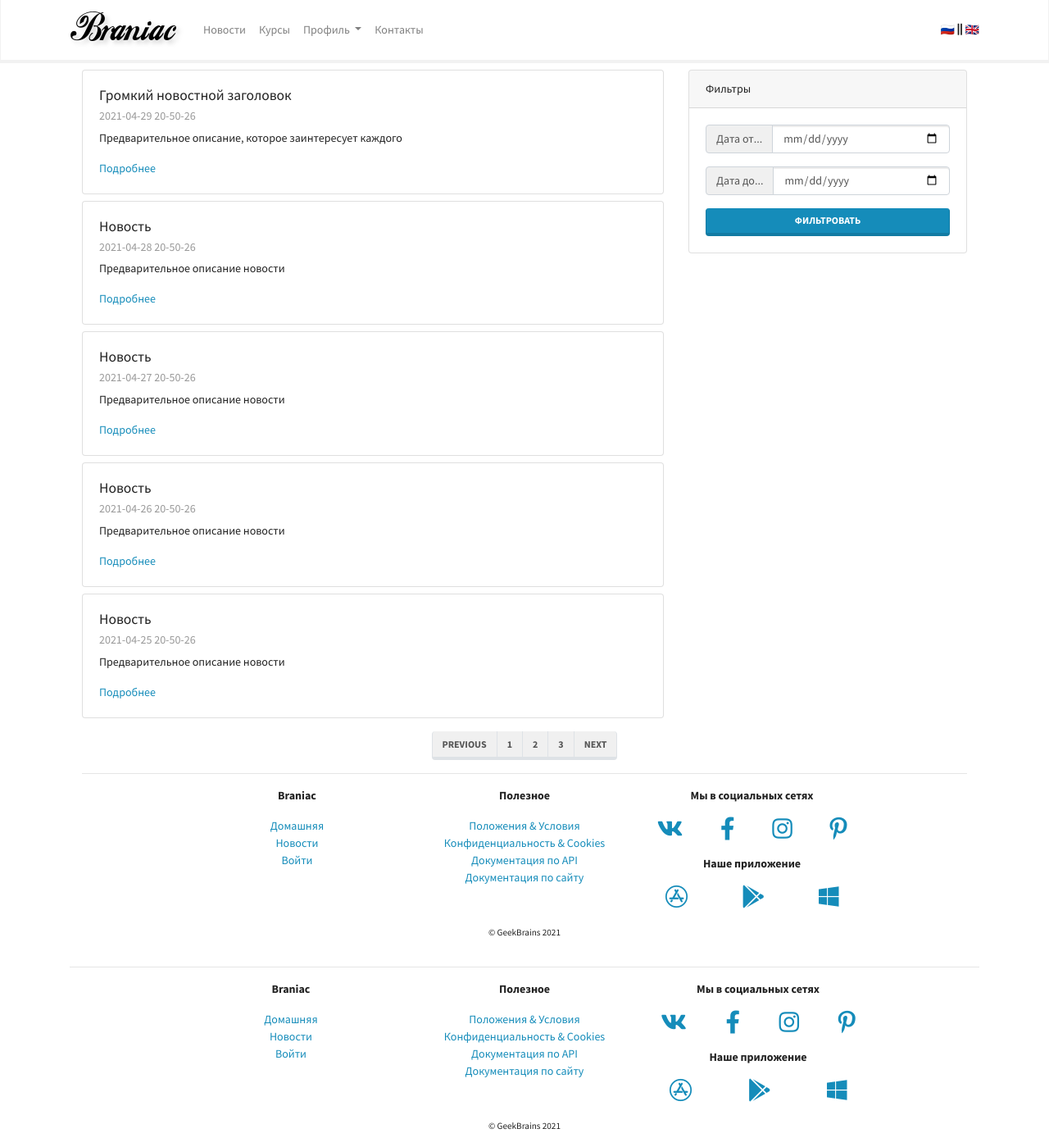
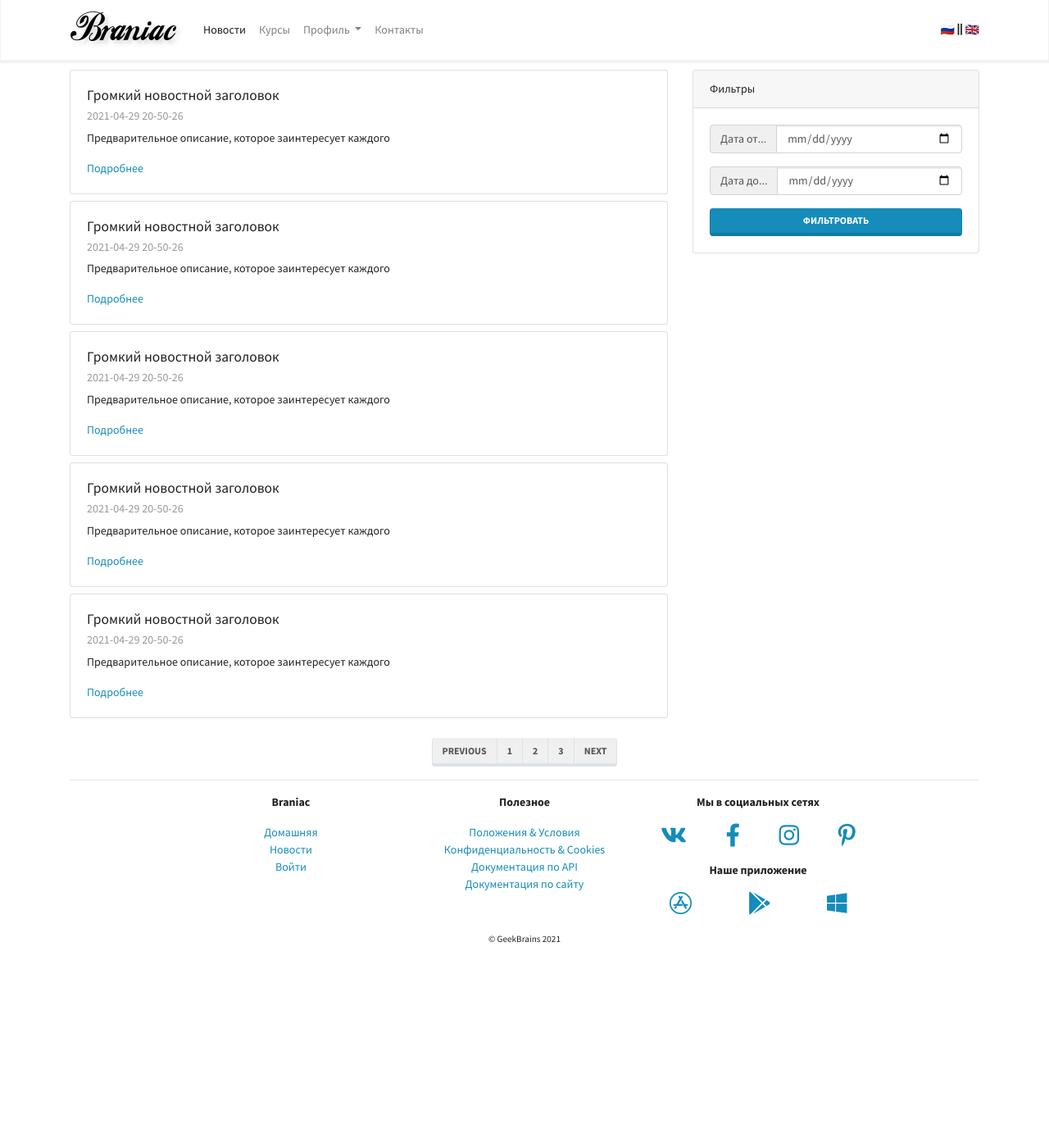
Before and after one commit to StanislavVNikitin/BraniacLMS, a Django app: page /mainapp/news/ in a window 1280 px wide. Shown: the whole page at 82% size. After the commit the page ends 1150 px from the top, so only its background shows below. Run offline with Django 3.2, Linux system fonts and the light colour scheme; some libraries are stand-ins or nearby versions.

Commit message:
lesson_3 Conditions in templates

```diff
--- a/mainapp/templates/mainapp/news.html
+++ b/mainapp/templates/mainapp/news.html
@@ -1,14 +1,11 @@
 {% extends 'base.html' %}
 {% block content %}
-
-  <div class="container-md">
-
-
 
   <div class="row">
 
     <div class="col-lg-8">
 
+      {% for i in range %}
         <div class="card my-2">
           <div class="card-body">
             <h5 class="card-title">{{ news_title }}</h5>
@@ -17,43 +14,7 @@
             <a href="#" class="card-link">Подробнее</a>
           </div>
         </div>
-
-        <div class="card my-2">
-          <div class="card-body">
-            <h5 class="card-title">Новость</h5>
-            <h6 class="card-subtitle mb-2 text-muted">2021-04-28 20-50-26</h6>
-            <p class="card-text">Предварительное описание новости</p>
-            <a href="#" class="card-link">Подробнее</a>
-          </div>
-        </div>
-
-        <div class="card my-2">
-          <div class="card-body">
-            <h5 class="card-title">Новость</h5>
-            <h6 class="card-subtitle mb-2 text-muted">2021-04-27 20-50-26</h6>
-            <p class="card-text">Предварительное описание новости</p>
-            <a href="#" class="card-link">Подробнее</a>
-          </div>
-        </div>
-
-        <div class="card my-2">
-          <div class="card-body">
-            <h5 class="card-title">Новость</h5>
-            <h6 class="card-subtitle mb-2 text-muted">2021-04-26 20-50-26</h6>
-            <p class="card-text">Предварительное описание новости</p>
-            <a href="#" class="card-link">Подробнее</a>
-          </div>
-        </div>
-
-        <div class="card mt-2">
-          <div class="card-body">
-            <h5 class="card-title">Новость</h5>
-            <h6 class="card-subtitle mb-2 text-muted">2021-04-25 20-50-26</h6>
-            <p class="card-text">Предварительное описание новости</p>
-            <a href="#" class="card-link">Подробнее</a>
-          </div>
-        </div>
-
+      {% endfor %}
     </div>
 
     <div class="col-lg-4">
@@ -96,72 +57,6 @@
     </nav>
   </div>
 
-
-
   </div>
 
-
-
-
-
-  <!-- Footer -->
-
-  <div class="container-lg mt-auto">
-    <hr>
-    <div class="row justify-content-center">
-      <div class="col-sm-6 col-md-3 text-center">
-        <p>
-          <strong>Braniac</strong>
-        </p>
-        <p>
-          <ul class="list-unstyled">
-            <li><a href="index.html">Домашняя</a></li>
-            <li><a href="news.html">Новости</a></li>
-            <li><a href="login.html">Войти</a></li>
-          </ul>
-        </p>
-      </div>
-      <div class="col-sm-6 col-md-3 text-center">
-        <p>
-          <strong>Полезное</strong>
-        </p>
-        <p>
-          <ul class="list-unstyled">
-            <li><a href="#">Положения &amp; Условия</a></li>
-            <li><a href="#">Конфиденциальность &amp; Cookies</a></li>
-            <li><a href="#">Документация по API</a></li>
-            <li><a href="doc_site.html">Документация по сайту</a></li>
-          </ul>
-        </p>
-      </div>
-      <div class="col-sm-6 col-md-3 text-center">
-        <p>
-          <strong>Мы в социальных сетях</strong>
-        </p>
-        <p>
-          <div class="row justify-content-around">
-            <div><a href="#"><i class="fab fa-vk fa-2x"></i></a></div>
-            <div><a href="#"><i class="fab fa-facebook-f fa-2x"></i></a></div>
-            <div><a href="#"><i class="fab fa-instagram fa-2x"></i></a></div>
-            <div><a href="#"><i class="fab fa-pinterest-p fa-2x"></i></a></div>
-          </div>
-        </p>
-        <p>
-          <strong>Наше приложение</strong>
-        </p>
-        <p>
-          <div class="row justify-content-around">
-            <div><a href="#"><i class="fab fa-app-store fa-2x"></i></a></div>
-            <div><a href="#"><i class="fab fa-google-play fa-2x"></i></a></div>
-            <div><a href="#"><i class="fab fa-windows fa-2x"></i></a></div>
-          </div>
-        </p>
-      </div>
-    </div>
-    <div class="row justify-content-center">
-      <div>
-        <p><small>&copy; GeekBrains 2021</small></p>
-      </div>
-    </div>
-  </div>
 {% endblock content %}
--- a/mainapp/views.py
+++ b/mainapp/views.py
@@ -12,6 +12,7 @@ class NewsPageView(TemplateView):
         context = super().get_context_data(**kwargs)
         context["news_title"] = "Громкий новостной заголовок"
         context["news_preview"] = "Предварительное описание, которое заинтересует каждого"
+        context["range"] = range(5)
         return context
 
 
--- a/templates/includes/main_menu.html
+++ b/templates/includes/main_menu.html
@@ -1,6 +1,6 @@
 <nav class="navbar navbar-expand-lg navbar-light bg-light">
   <div class="container">
-    <a class="navbar-brand" href="index.html">
+    <a class="navbar-brand" href="/mainapp/">
       <img src="/img/logo.png" alt="">
     </a>
     <button class="navbar-toggler" type="button" data-toggle="collapse" data-target="#navbarSupportedContent"
@@ -10,11 +10,11 @@
 
     <div class="collapse navbar-collapse" id="navbarSupportedContent">
       <ul class="navbar-nav mr-auto">
-        <li class="nav-item ">
-          <a class="nav-link" href="news.html">Новости</a>
+        <li class="nav-item {% if request.resolver_match.view_name == 'mainapp:mainapp.views.NewsPageView' %}active{% endif %}">
+          <a class="nav-link" href="/mainapp/news/">Новости</a>
         </li>
-        <li class="nav-item ">
-          <a class="nav-link" href="courses_list.html">Курсы</a>
+        <li class="nav-item {% if request.resolver_match.view_name == 'mainapp:mainapp.views.CoursesPageView' %}active{% endif %}">
+          <a class="nav-link" href="/mainapp/courses/">Курсы</a>
         </li>
         <li class="nav-item dropdown">
           <a class="nav-link dropdown-toggle" href="#" id="ddProfile" role="button" data-toggle="dropdown"
@@ -31,8 +31,8 @@
             <a class="dropdown-item" href="#">Выход</a>
           </div>
         </li>
-        <li class="nav-item ">
-          <a class="nav-link" href="contacts.html">Контакты</a>
+        <li class="nav-item {% if request.resolver_match.view_name == 'mainapp:mainapp.views.ContactsPageView' %}active{% endif %}">
+          <a class="nav-link" href="/mainapp/contacts/">Контакты</a>
         </li>
       </ul>
       <span><a href="#">🇷🇺</a> <i class="fas fa-grip-lines-vertical"></i> <a href="#">🇬🇧</a></span>
```
Lines whose indentation alone changed are shown as unchanged.
